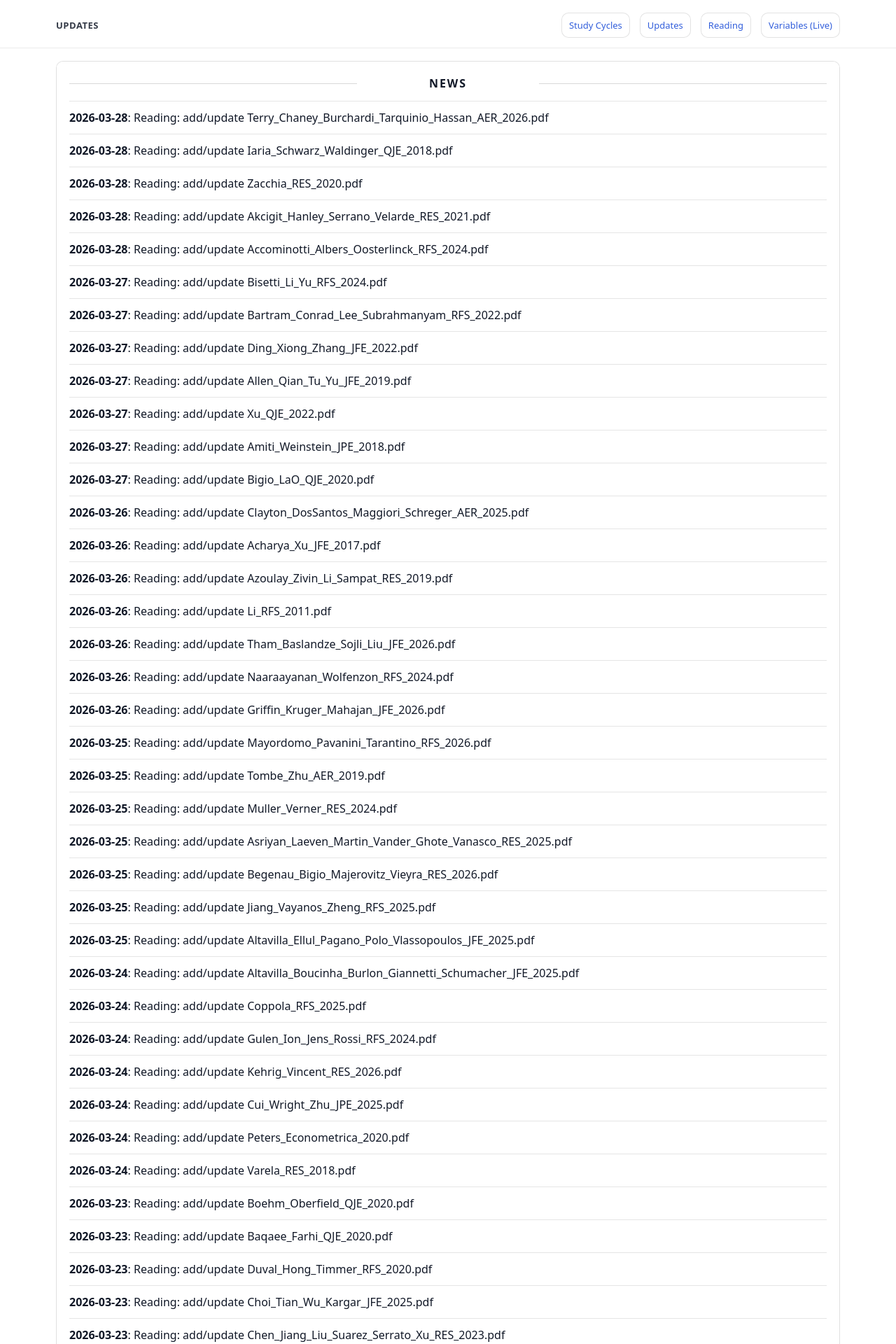
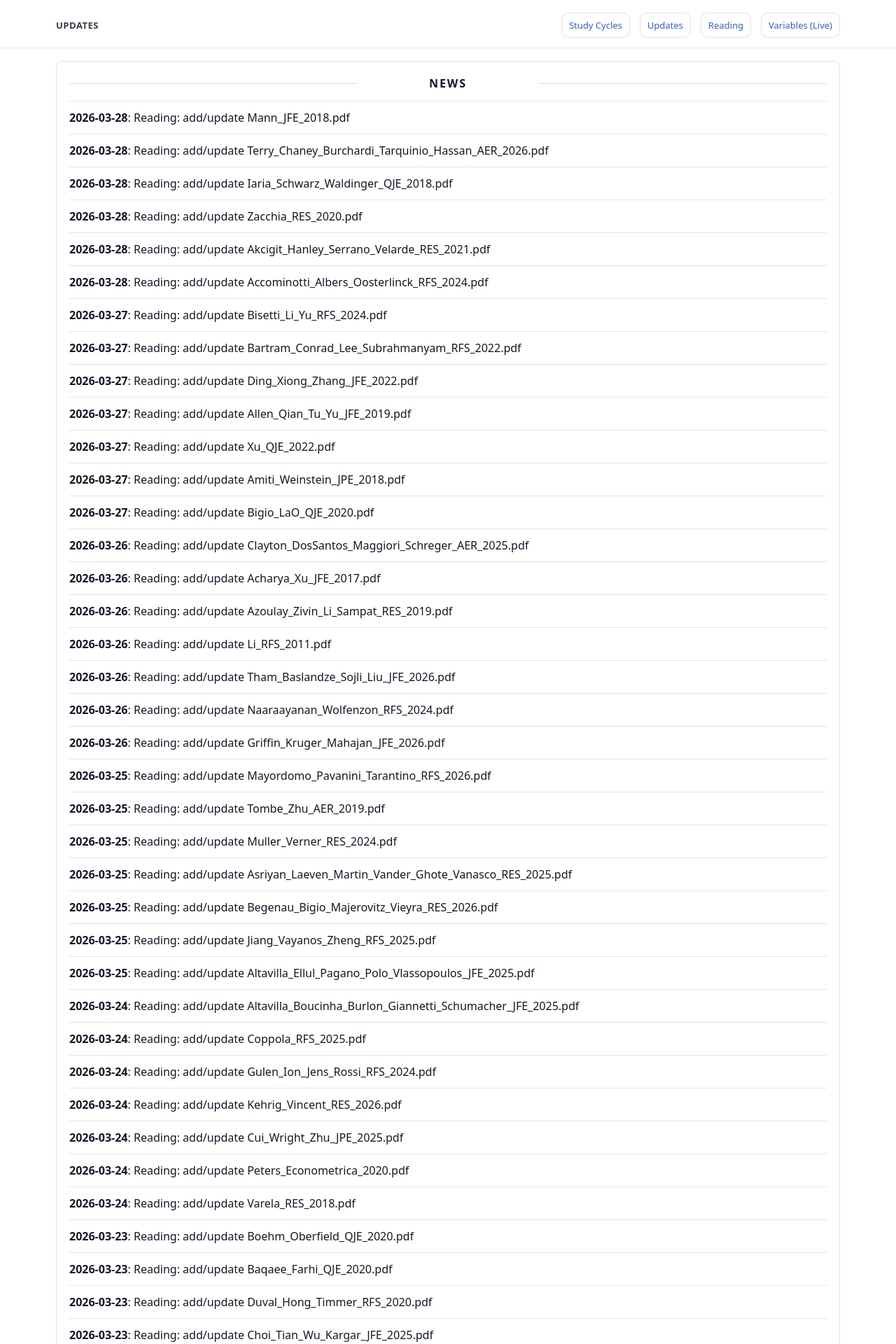
Before and after one commit to yaxinzn/study-archive, a Jekyll site: the page built from updates/index.md, in a window 1280 px wide. Shown: the top 1920 px of the page at 70% size. Built offline with Jekyll 4.4.1, drawn with Linux system fonts in a browser that asks for light colours; some of the changed text lies outside the part shown.

Commit message:
chore: update NEWS feed

```diff
--- a/_data/news.yml
+++ b/_data/news.yml
@@ -1,4 +1,7 @@
 # Auto-generated update history (sorted newest -> oldest). Do not edit manually.
+- ts: "1774697986"
+  date: "2026-03-28"
+  title: "Reading: add/update Mann_JFE_2018.pdf"
 - ts: "1774695918"
   date: "2026-03-28"
   title: "Reading: add/update Terry_Chaney_Burchardi_Tarquinio_Hassan_AER_2026.pdf"
```
